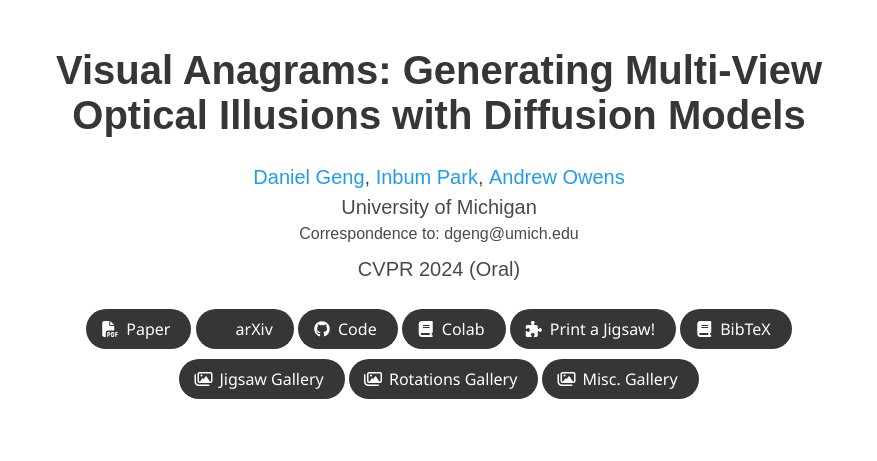
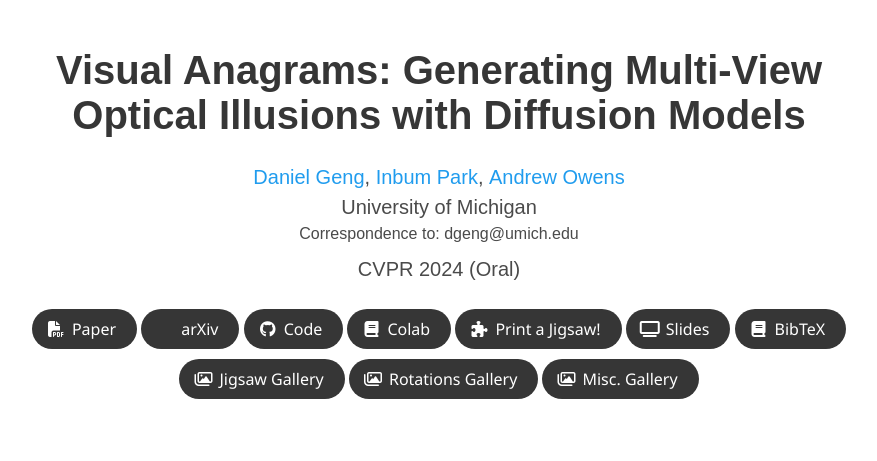
Before and after one commit to dangeng/visual_anagrams, a plain HTML site: page index.html in a window 1280 px wide. Shown: the top 461 px of the page, without its empty margins (201-1078 px from the left). Drawn offline with nearby package versions, Linux system fonts and the light colour scheme; some icons are missing; a web font is replaced by a local one.

Commit message:
Add button to slides

```diff
--- a/index.html
+++ b/index.html
@@ -134,6 +134,16 @@
                       <i class="fas fa-puzzle-piece"></i>
                   </span>
                   <span>Print a Jigsaw!</span>
+                  </a>
+              </span>
+              <!-- Slides Link. -->
+              <span class="link-block">
+                <a href="https://drive.google.com/file/d/1wY7u-Ak3gNAU47LPZYMIsxWe0K5fBIv3/view?usp=sharing"
+                   target="_blank" class="external-link button is-normal is-rounded is-dark">
+                  <span class="icon">
+                      <i class="fas fa-tv"></i>
+                  </span>
+                  <span>Slides</span>
                   </a>
               </span>
               <!-- Bibtex Link. -->
```
